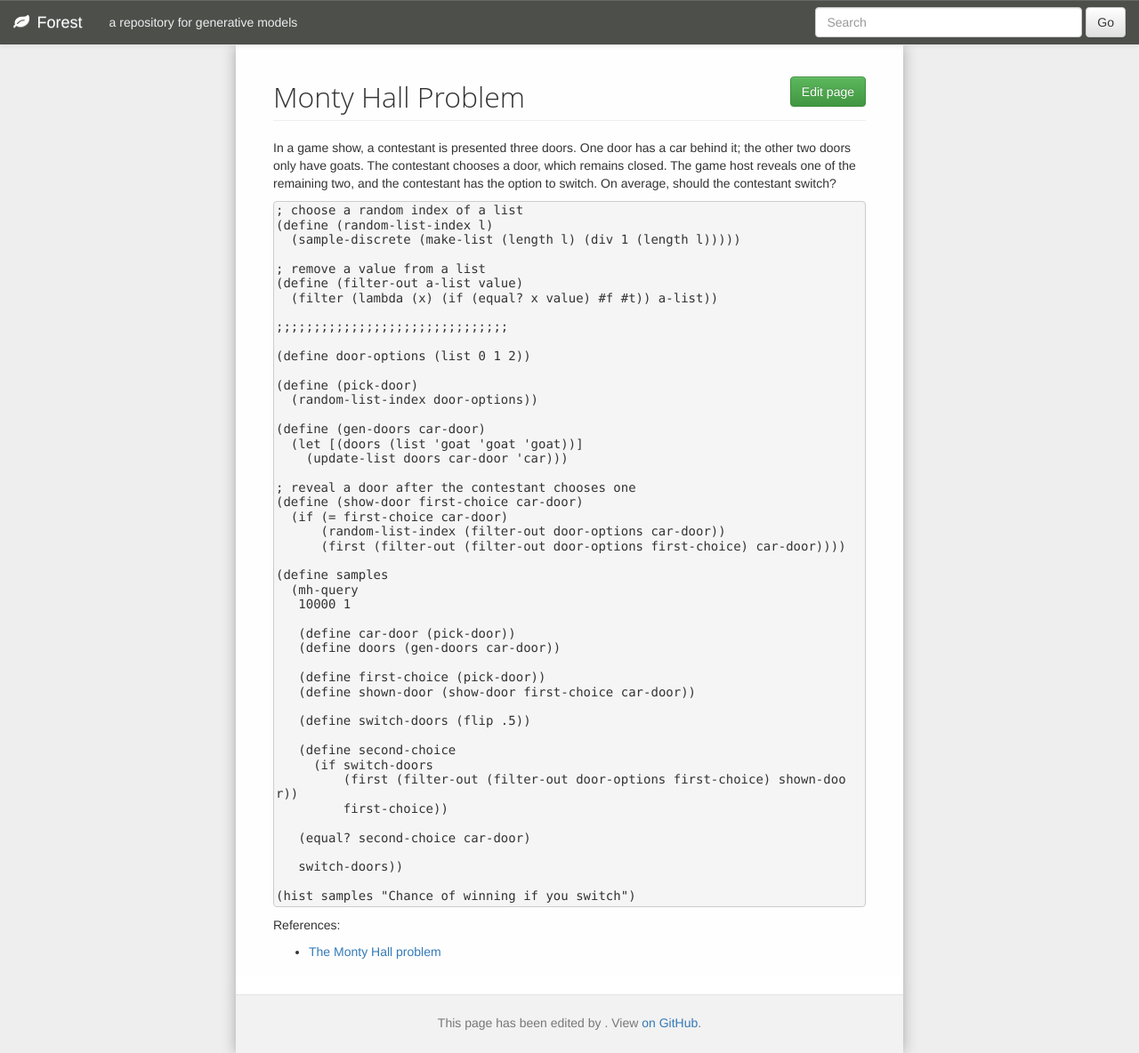
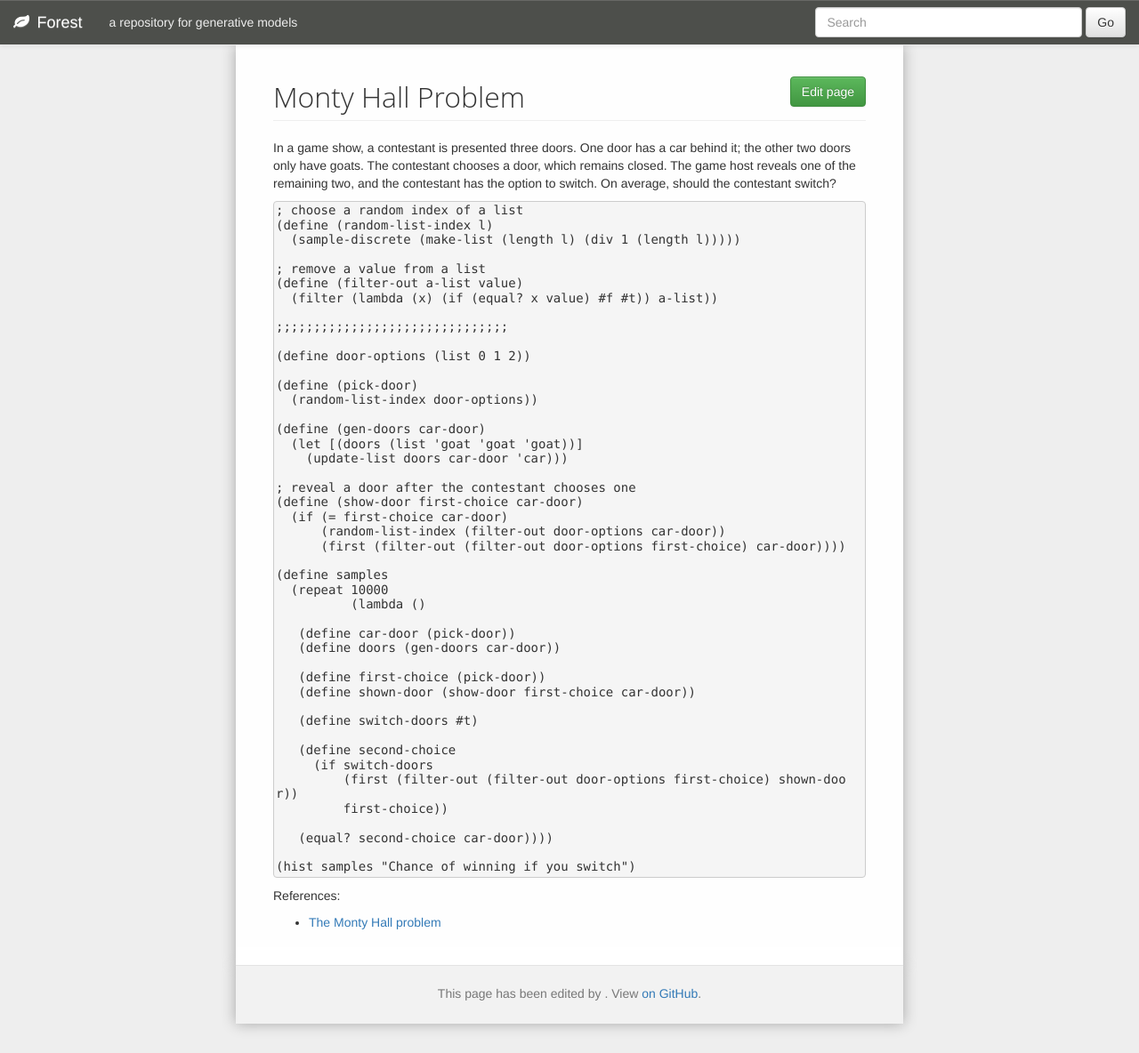
Before and after one commit to forestdb/forestdb.org, a Jekyll site: the page built from models/monty-hall.md, in a window 1280 px wide. Shown: the whole page at 89% size. Built offline with Jekyll 4.4.1, drawn with Linux system fonts in a browser that asks for light colours; nearby versions of some CDN libraries; a script that is not in the unit is left out.

Commit message:
Edited monty-hall.md
Made clearer that we're just doing forward simulation, no conditioning

```diff
--- a/models/monty-hall.md
+++ b/models/monty-hall.md
@@ -35,8 +35,8 @@ In a game show, a contestant is presented three doors. One door has a car behind
           (first (filter-out (filter-out door-options first-choice) car-door))))
 
     (define samples
-      (mh-query
-       10000 1
+      (repeat 10000
+              (lambda ()
 
        (define car-door (pick-door))
        (define doors (gen-doors car-door))
@@ -44,16 +44,14 @@ In a game show, a contestant is presented three doors. One door has a car behind
        (define first-choice (pick-door))
        (define shown-door (show-door first-choice car-door))
 
-       (define switch-doors (flip .5))
+       (define switch-doors #t)
 
        (define second-choice
          (if switch-doors
              (first (filter-out (filter-out door-options first-choice) shown-door))
              first-choice))
 
-       (equal? second-choice car-door)
-
-       switch-doors))
+       (equal? second-choice car-door))))
 
     (hist samples "Chance of winning if you switch")
 
```
